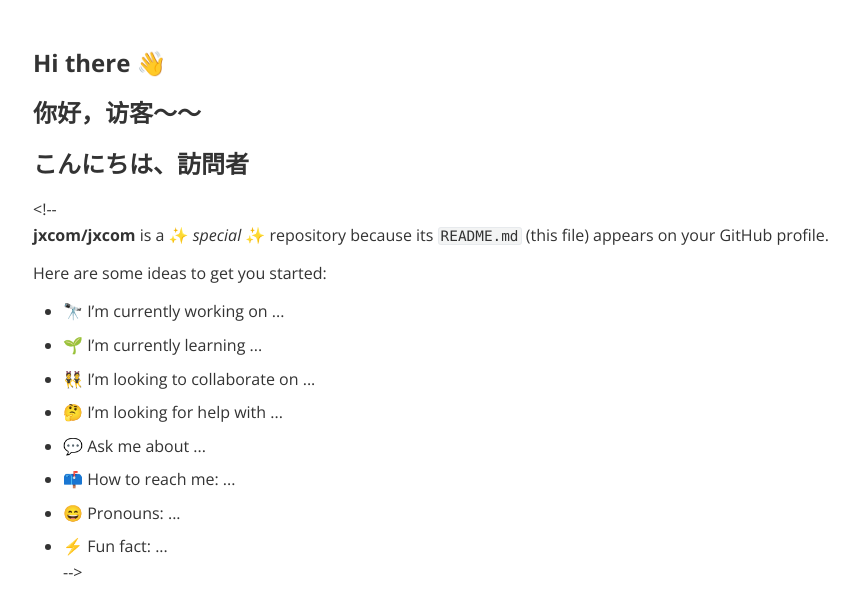
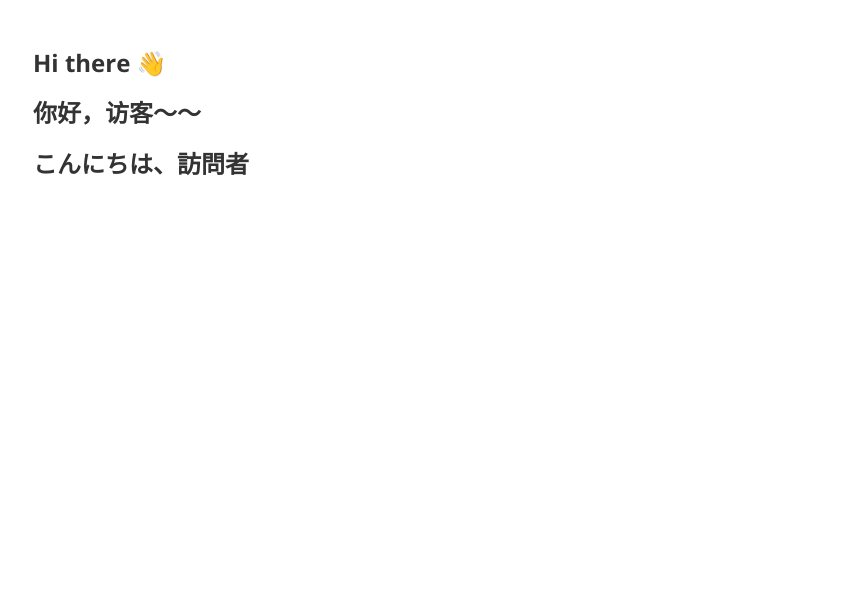
Before and after one commit to jxcom/Ruzhuo-pages, a plain HTML site: page index.html in a window 1280 px wide. Shown: the whole page, without its empty margins (207-1066 px from the left). Drawn offline with nearby package versions, Linux system fonts and the light colour scheme.

Commit message:
remove the comments

```diff
--- a/index.html
+++ b/index.html
@@ -594,8 +594,6 @@ header, .context-menu, .megamenu-content, footer{
 </style><title>README</title>
 </head>
 <body class='typora-export'><div class='typora-export-content'>
-<div id='write'  class=''><h3 id='hi-there-👋'><span>Hi there 👋</span></h3><h3 id='你好访客～～'><span>你好，访客～～</span></h3><h3 id='こんにちは訪問者'><span>こんにちは、訪問者</span></h3><p><span>&lt;!--</span>
-<strong><span>jxcom/jxcom</span></strong><span> is a ✨ </span><em><span>special</span></em><span> ✨ repository because its </span><code>README.md</code><span> (this file) appears on your GitHub profile.</span></p><p><span>Here are some ideas to get you started:</span></p><ul><li><p><span>🔭 I’m currently working on ...</span></p></li><li><p><span>🌱 I’m currently learning ...</span></p></li><li><p><span>👯 I’m looking to collaborate on ...</span></p></li><li><p><span>🤔 I’m looking for help with ...</span></p></li><li><p><span>💬 Ask me about ...</span></p></li><li><p><span>📫 How to reach me: ...</span></p></li><li><p><span>😄 Pronouns: ...</span></p></li><li><p><span>⚡ Fun fact: ...</span>
-<span>--&gt;</span></p></li></ul></div></div>
+<div id='write'  class=''><h3 id='hi-there-👋'><span>Hi there 👋</span></h3><h3 id='你好访客～～'><span>你好，访客～～</span></h3><h3 id='こんにちは訪問者'><span>こんにちは、訪問者</span></h3></div></div>
 </body>
 </html>
```
Also changed, not shown: 1 other file.
